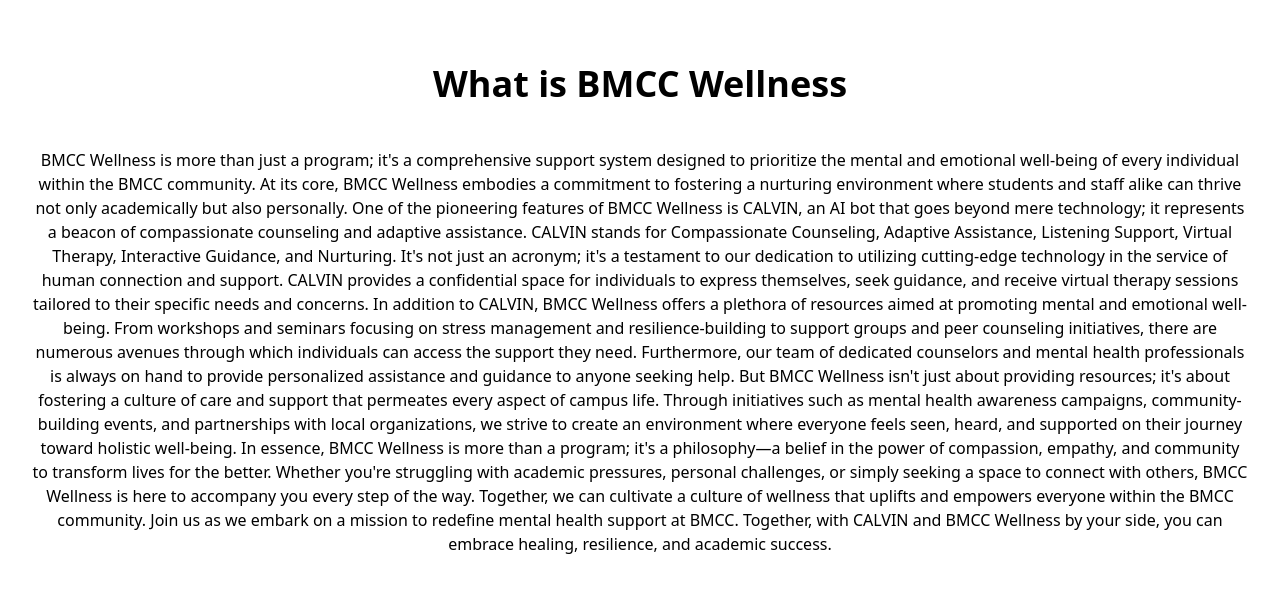
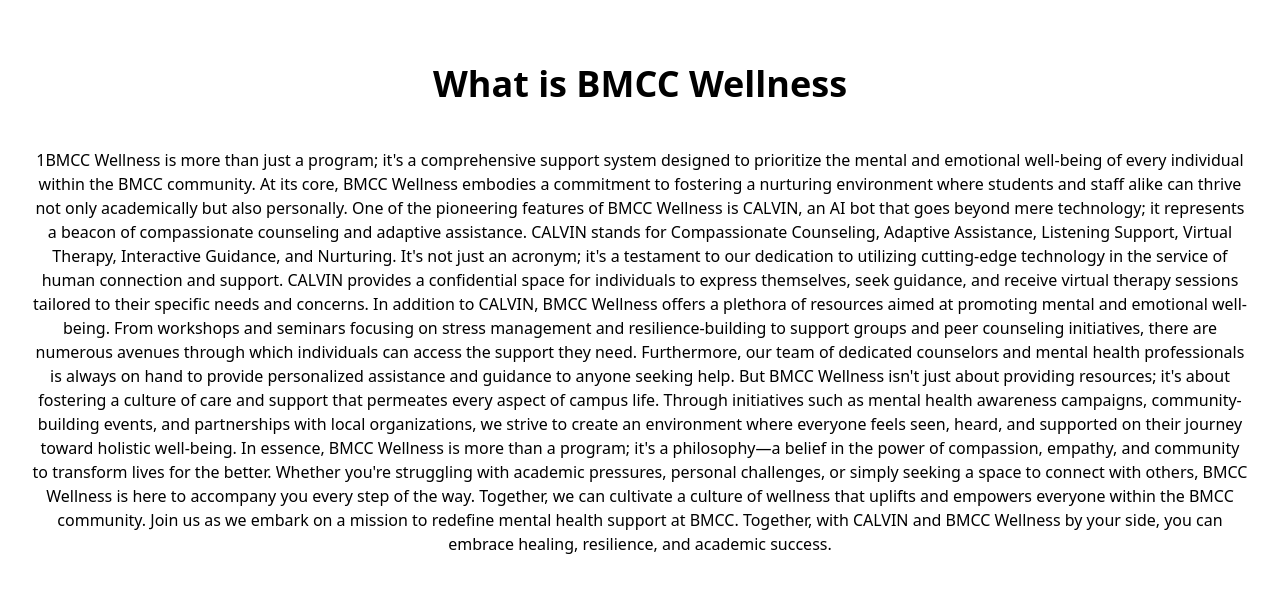
Before and after one commit to MahinAshraful/BMCCWellness, a React (Vite) app: page / in a window 1280 px wide. Shown: the part 1000-1606 px from the top of the page. Built offline with nearby package versions, Linux system fonts and the light colour scheme.

Commit message:
testing something

```diff
--- a/src/App.jsx
+++ b/src/App.jsx
@@ -36,7 +36,7 @@
   <h1 className="text-4xl font-bold text-black " id="about">What is BMCC Wellness</h1>
   <p className="mt-5 mb-5 text-l" >
     <br />
-      BMCC Wellness is more than just a program; it's a comprehensive support system designed to prioritize the mental and emotional well-being of every individual within the BMCC community. At its core, BMCC Wellness embodies a commitment to fostering a nurturing environment where students and staff alike can thrive not only academically but also personally.
+      1BMCC Wellness is more than just a program; it's a comprehensive support system designed to prioritize the mental and emotional well-being of every individual within the BMCC community. At its core, BMCC Wellness embodies a commitment to fostering a nurturing environment where students and staff alike can thrive not only academically but also personally.
 
       One of the pioneering features of BMCC Wellness is CALVIN, an AI bot that goes beyond mere technology; it represents a beacon of compassionate counseling and adaptive assistance. CALVIN stands for Compassionate Counseling, Adaptive Assistance, Listening Support, Virtual Therapy, Interactive Guidance, and Nurturing. It's not just an acronym; it's a testament to our dedication to utilizing cutting-edge technology in the service of human connection and support. CALVIN provides a confidential space for individuals to express themselves, seek guidance, and receive virtual therapy sessions tailored to their specific needs and concerns.
 
```
